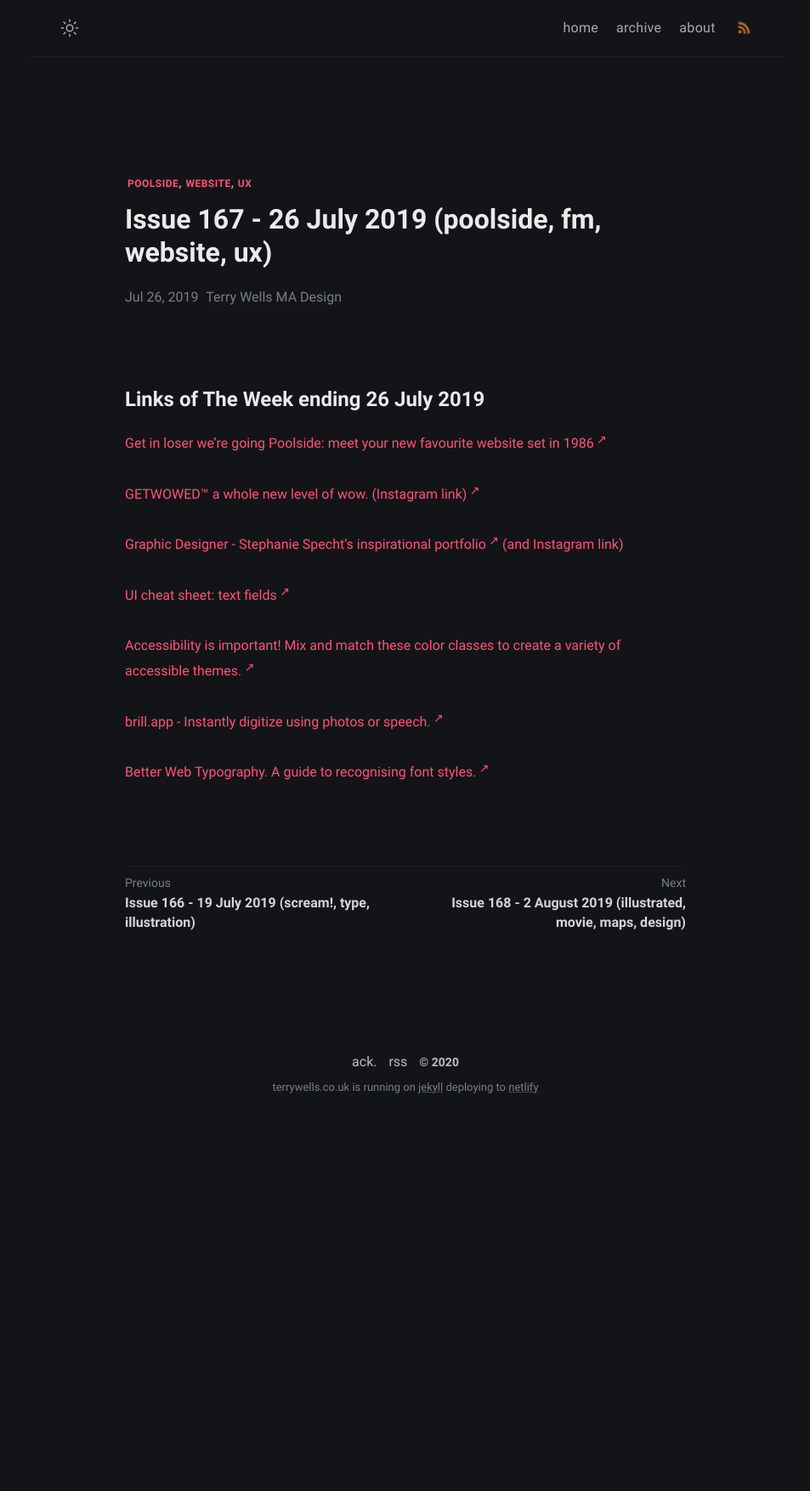
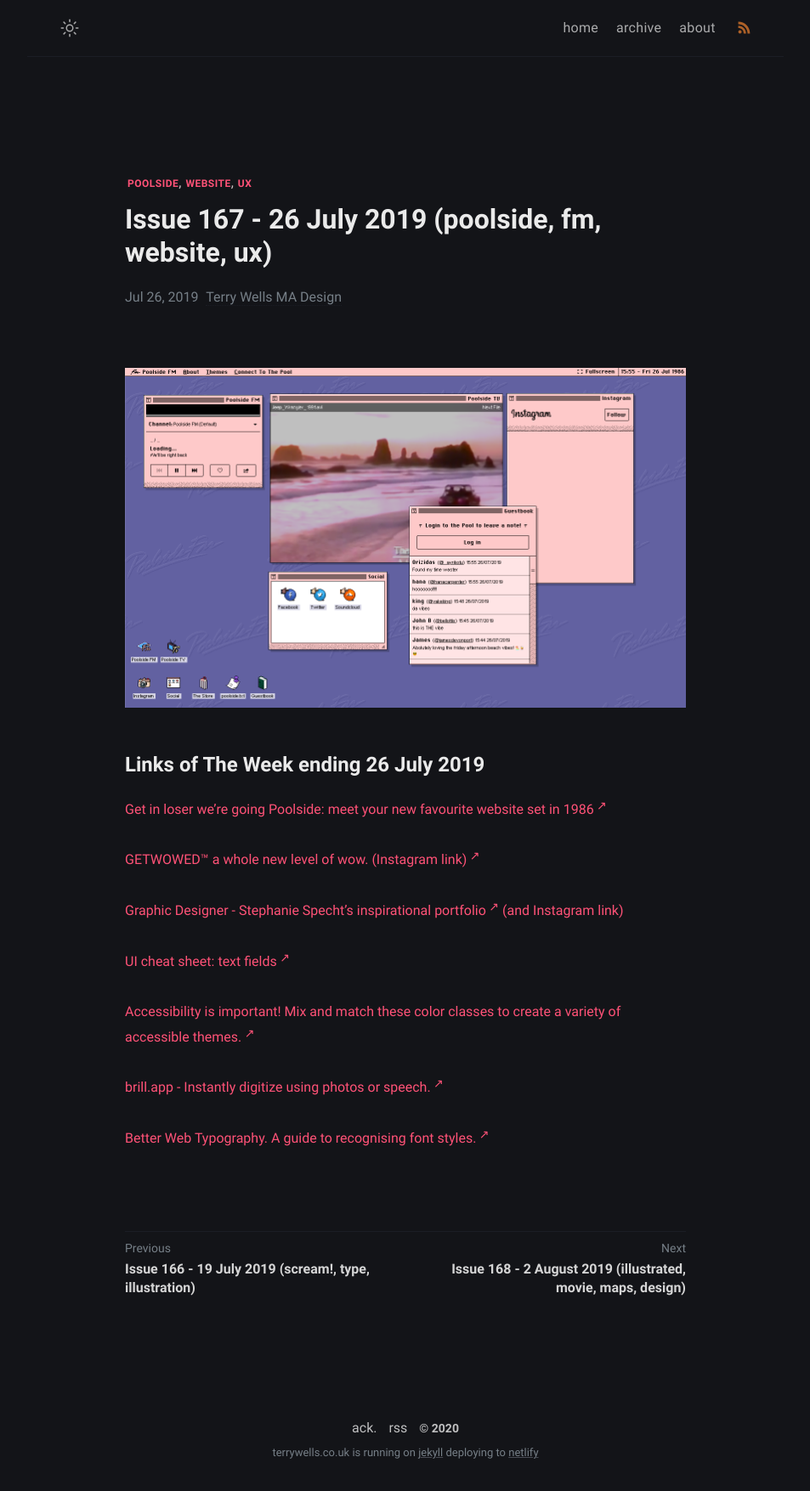
Before and after one commit to wristtattoo/jekyll-klise, a Jekyll site: the page built from _posts/2020-11-03-issue-167-26-july-2019-poolside-fm-website-ux.md, in a window 1280 px wide. Shown: the whole page at 85% size, without its empty margins (163-1116 px from the left). Built offline with Jekyll 4.4.1, drawn with Linux system fonts in a browser that asks for light colours; a script that is not in the unit is left out; before the commit the page ends 1324 px from its top, so only the background shows below that.

Commit message:
Update Links of The Week “2020-11-03-issue-167-26-july-2019-poolside-fm-website-ux”

```diff
--- a/_posts/2020-11-03-issue-167-26-july-2019-poolside-fm-website-ux.md
+++ b/_posts/2020-11-03-issue-167-26-july-2019-poolside-fm-website-ux.md
@@ -4,6 +4,8 @@
 tags: poolside website ux
 date: 2019-07-26T15:14:27.942Z
 ---
+![poolside.fm](/assets/uploads/issue-167.png "poolside.fm")
+
 # Links of The Week ending 26 July 2019
 
 <a href="https://poolside.fm/ " title="Get in loser we’re going Poolside: meet your new favourite website set in 1986" alt="Get in loser we’re going Poolside: meet your new favourite website set in 1986" target="_blank">Get in loser we’re going Poolside: meet your new favourite website set in 1986</a>
```
Also changed, not shown: assets/uploads/issue-167.png (added).
